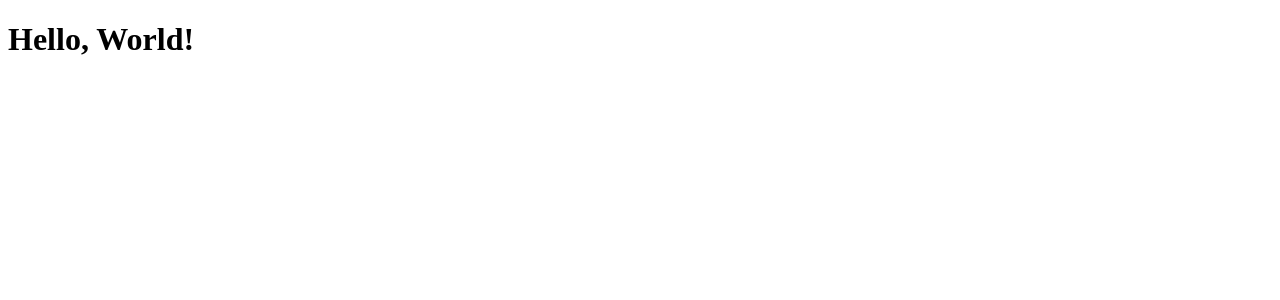
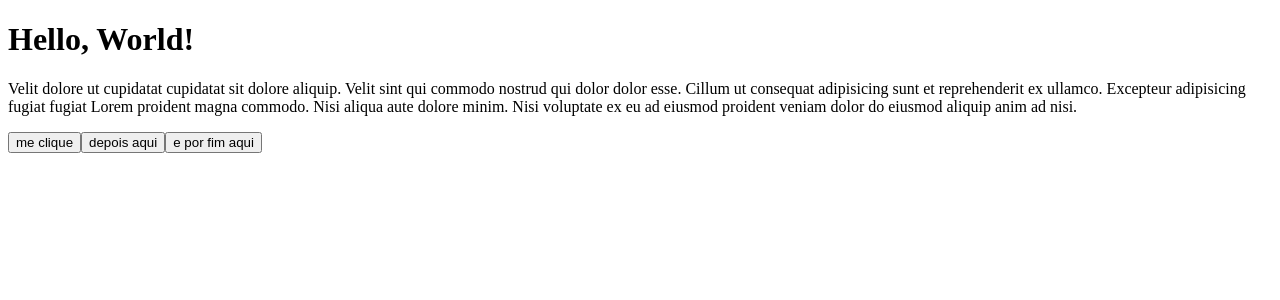
Before and after one commit to victoriaktsuha/santander-coders-2023, a React (Vite) app in the folder project/React/meu-projeto-react/: page / in a window 1280 px wide. Shown: the top 300 px of the page. Built offline with nearby package versions, Linux system fonts and the light colour scheme.

Commit message:
Modulo 5 - Aula 3
03. Componentes e props

```diff
--- a/project/React/meu-projeto-react/src/App.jsx
+++ b/project/React/meu-projeto-react/src/App.jsx
@@ -1,5 +1,20 @@
+/* Componentes e Props:
+  .jsx é um arquivo React que permite mistura de JS/TS com HTML
+*/
+
+import MeuComponente from "./components/MeuComponente";
+import MeuBotao from "./components/MeuBotao";
+
 function App() {
-  return <h1>Hello, World!</h1>;
+  return (
+    <div>
+      <h1>Hello, World!</h1>
+      <MeuComponente />
+      <MeuBotao conteudo="me clique" />
+      <MeuBotao conteudo="depois aqui" />
+      <MeuBotao conteudo="e por fim aqui" />
+    </div>
+  );
 }
-
+// conteudo="me clique" => Props ('conteudo') são configurações/valores/funções/expressões que passamos para os componentes (chave-valor)
 export default App;
--- /dev/null
+++ b/project/React/meu-projeto-react/src/components/MeuBotao.jsx
@@ -0,0 +1,5 @@
+export default function MeuBotao(props) {
+  return <button>{props.conteudo}</button>;
+}
+
+// conteudo="me clique" => Props ('conteudo') são configurações/valores/funções/expressões que passamos como parametros na declaracao dos componentes; Você pode criar o componente uma unica vez, e reestilizar só trocando as props, como card de produto em ecomm, por exemplo
--- /dev/null
+++ b/project/React/meu-projeto-react/src/components/MeuComponente.jsx
@@ -0,0 +1,12 @@
+/* Criando componente (função = componente (?)) - Boa prática: crie um componente por arquivo*/
+export default function MeuComponente() {
+  return (
+    <p>
+      Velit dolore ut cupidatat cupidatat sit dolore aliquip. Velit sint qui
+      commodo nostrud qui dolor dolor esse. Cillum ut consequat adipisicing sunt
+      et reprehenderit ex ullamco. Excepteur adipisicing fugiat fugiat Lorem
+      proident magna commodo. Nisi aliqua aute dolore minim. Nisi voluptate ex
+      eu ad eiusmod proident veniam dolor do eiusmod aliquip anim ad nisi.
+    </p>
+  );
+}
--- a/project/React/meu-projeto-react/src/main.jsx
+++ b/project/React/meu-projeto-react/src/main.jsx
@@ -7,3 +7,4 @@ ReactDOM.createRoot(document.getElementById("root")).render(
     <App />
   </React.StrictMode>
 );
+// <App /> é o primeiro componente da aplicação
```
